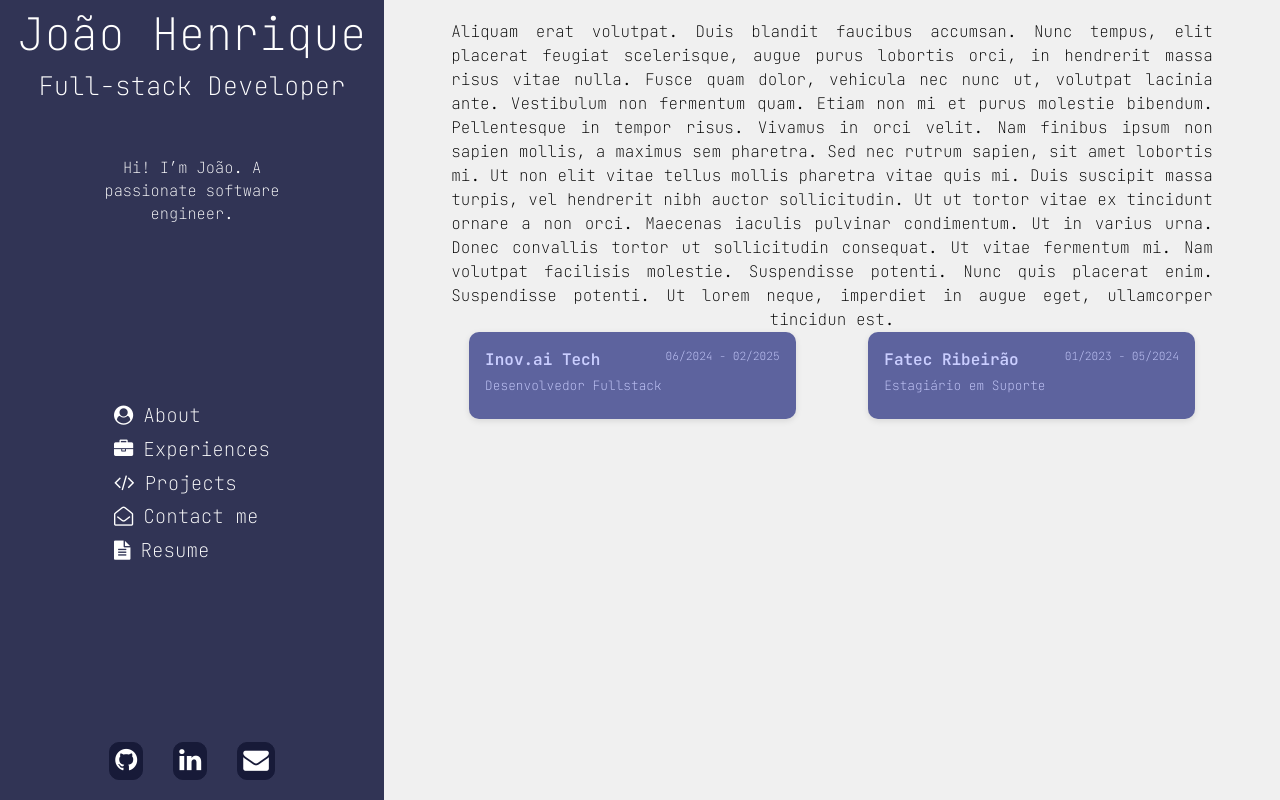
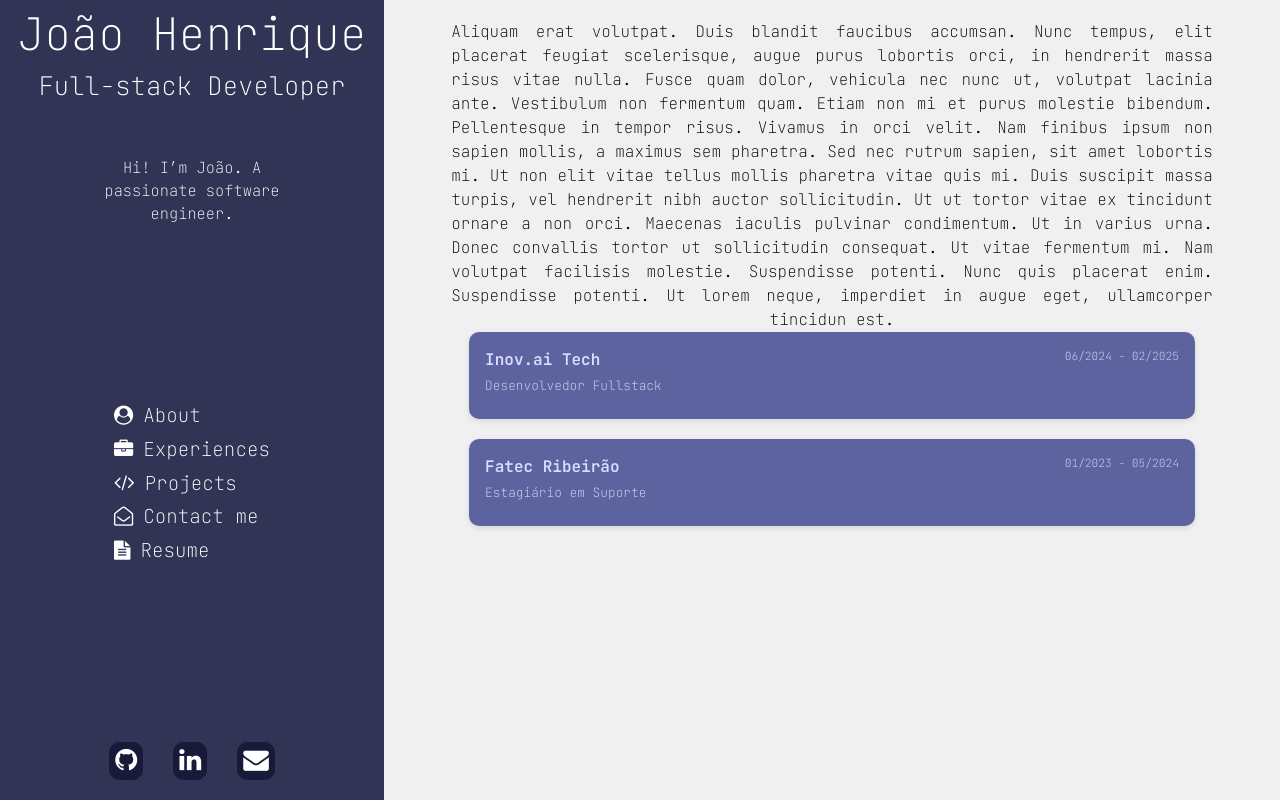
Before and after one commit to joaocarlos-dev/Angular-portifolio, an Angular app: page / in a window 1280 px wide. Built offline with nearby package versions, Linux system fonts and the light colour scheme.

Commit message:
fixed experience cards css

```diff
--- a/src/app/components/experience/experience.component.html
+++ b/src/app/components/experience/experience.component.html
@@ -12,7 +12,7 @@
       <span class="duration">{{ exp.duration }}</span>
     </div>
 
-    <div class="experience-description" *ngIf="exp.expanded">
+    <div class="experience-description" [class.active]="exp.expanded">
       <p>{{ exp.description }}</p>
     </div>
   </div>
--- a/src/app/components/experience/experience.component.scss
+++ b/src/app/components/experience/experience.component.scss
@@ -8,7 +8,7 @@
   }
 
   .experience-card {
-    width: 45%;
+    width: 100%;
     background-color: #5d639e;
     border-radius: 10px;
     padding: 16px;
@@ -16,9 +16,6 @@
     transition: box-shadow 0.3s ease;
     box-shadow: 0 2px 6px rgba(0, 0, 0, 0.1);
 
-    &:hover {
-      box-shadow: 0 4px 12px rgba(0, 0, 0, 0.15);
-    }
   }
 
   .experience-header {
@@ -32,23 +29,28 @@
     margin: 0;
     font-size: clamp(0.8rem, 1rem, 1.5rem);
     font-weight: 600;
-    color: #caceff;
+    color: #daddff;
   }
 
   .job-title {
     margin: 4px 0 0;
     font-size: clamp(0.6rem, 0.8rem, 1.5rem);
-    color: #caceff;
+    color: #daddff;
   }
 
   .duration {
     font-size: clamp(0.5rem, 0.7rem, 1.5rem);
-    color: #caceff;
+    color: #daddff;
   }
 
   .experience-description {
-    margin-top: 12px;
-    font-size: 0.95rem;
-    color: #ffffff;
-    line-height: 1.4;
+    overflow: hidden;
+    max-height: 0;
+    transition: max-height 0.3s ease-out;
+    padding: 0;
+
+    &.active {
+      max-height: 500px; // Valor maior que a altura máxima esperada
+      padding: 10px 0;
+    }
   }
--- a/src/app/components/experience/experience.component.ts
+++ b/src/app/components/experience/experience.component.ts
@@ -36,6 +36,9 @@ export class ExperienceComponent {
   ];
 
   toggleDetails(index: number): void {
-    this.experiences[index].expanded = !this.experiences[index].expanded;
+    this.experiences = this.experiences.map((exp, i) => ({
+      ...exp,
+      expanded: i === index ? !exp.expanded : false,
+    }));
   }
 }
```
